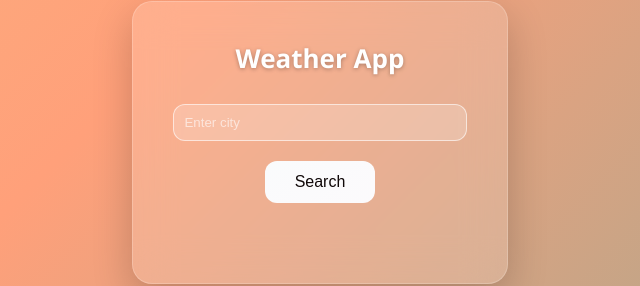
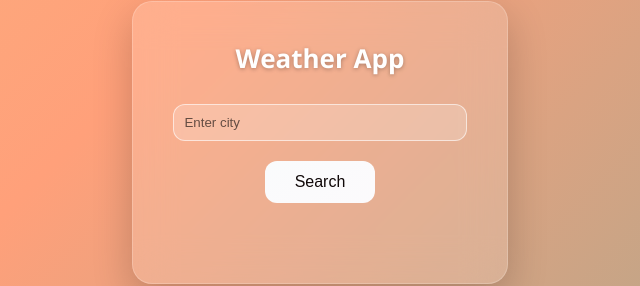
Before and after one commit to saisrimantha/Weather-app, a plain HTML site: page index.html in a window 1280 px wide. Shown: the part 258-544 px from the top of the page, 320-960 px from the left. Drawn offline with Linux system fonts and the light colour scheme.

Commit message:
Update styles1.css

```diff
--- a/styles1.css
+++ b/styles1.css
@@ -1,27 +1,3 @@
-/* body {
-    background: linear-gradient(135deg, #87CEFA, #F0E68C, #FFA07A, #20B2AA);
-    background-size: 400% 400%;
-    font-family: 'Segoe UI', Tahoma, Geneva, Verdana, sans-serif;
-    display: flex;
-    align-items: center;
-    justify-content: center;
-    height: 100vh;
-    margin: 0;
-    animation: gradientShift 15s ease infinite;
-}
-
-
-@keyframes gradientShift {
-    0% {
-        background-position: 0% 50%;
-    }
-    50% {
-        background-position: 100% 50%;
-    }
-    100% {
-        background-position: 0% 50%;
-    }
-} */
  /* Main Background with Weather-inspired Gradient */
 body {
     background: linear-gradient(135deg, #87CEFA, #F0E68C, #FFA07A, #20B2AA); /* Weather-inspired gradient */
@@ -96,7 +72,7 @@ input {
 }
 
 input::placeholder {
-    color: rgba(255, 255, 255, 0.6);
+    color: rgba(0,0,0, 0.6);
 }
 
 input:focus {
```
